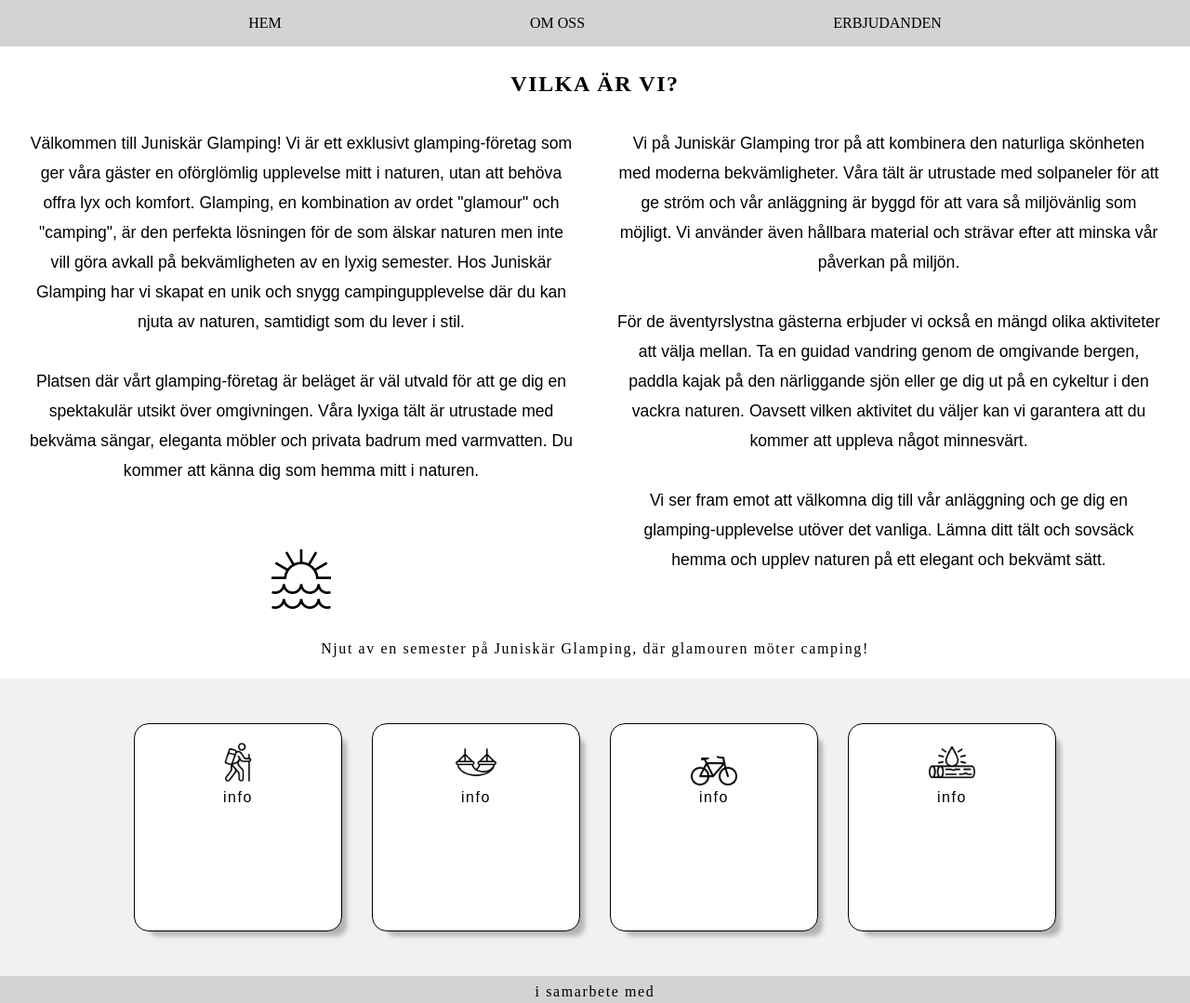
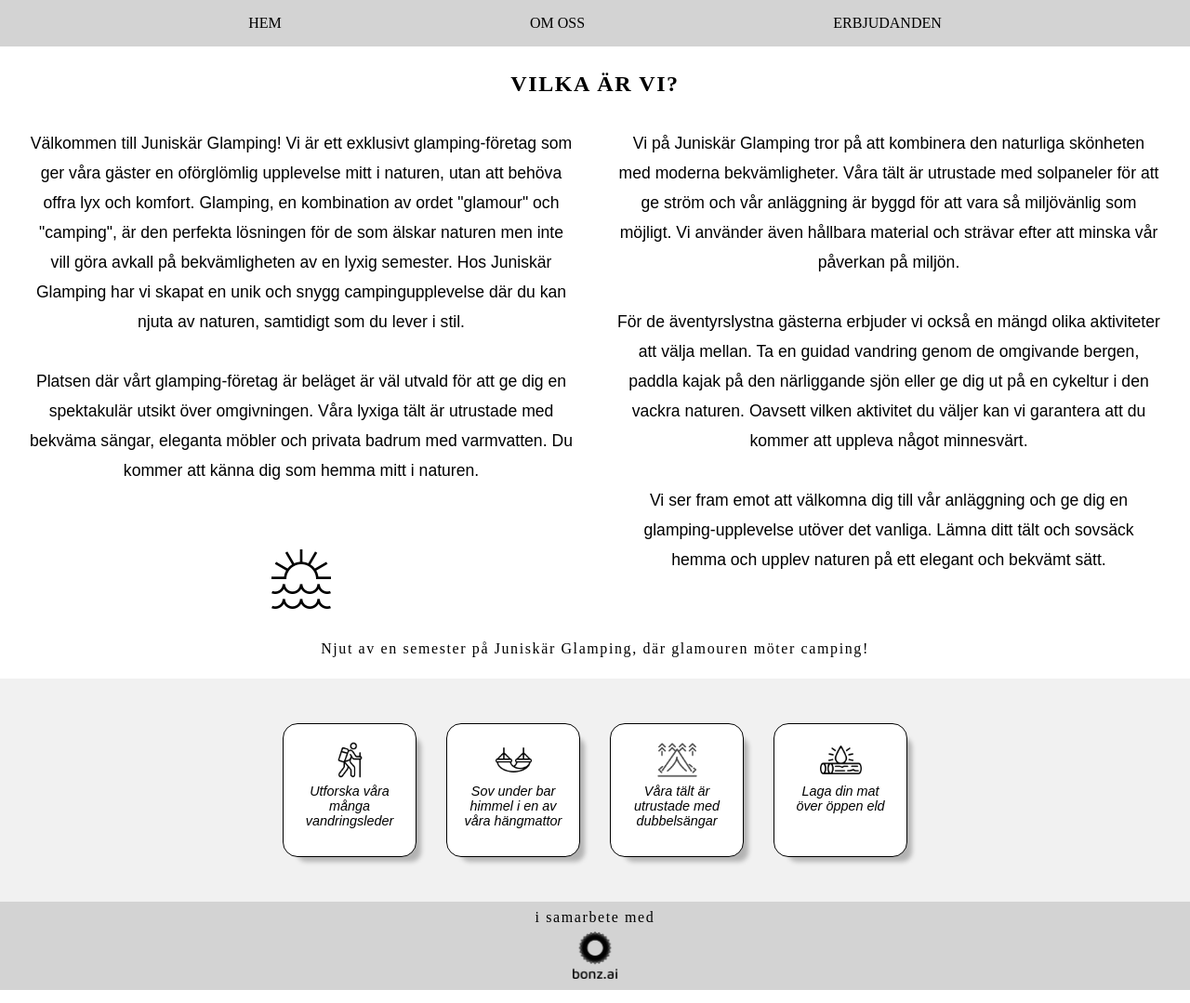
Before and after one commit to rebeckaelin/slutuppgift-HTML-CSS, a plain HTML site: page about.html in a window 1280 px wide. Shown: the top 1079 px of the page at 93% size. Drawn offline with Linux system fonts and the light colour scheme; a web font is replaced by a local one.

Commit message:
done with facilities

```diff
--- a/about.html
+++ b/about.html
@@ -44,19 +44,19 @@
     <aside class="facilities">
         <figure class="facilities__box">
             <img class="facilities__icon" src="./assets/ikoner/hiking_9241479.png" alt="hiking_icon">
-            <figcaption class="facilities_desc">info</figcaption>
+            <figcaption class="facilities_desc">Utforska våra många vandringsleder</figcaption>
         </figure>
         <figure class="facilities__box">
-            <img class="facilities__icon" src="./assets/ikoner/7648572_hammock_beach_holiday_summer_icon.png" alt="stars_icon">
-            <figcaption class="facilities_desc">info</figcaption>
+            <img class="facilities__icon" src="./assets/ikoner/7648572_hammock_beach_holiday_summer_icon.png" alt="hamock_icon">
+            <figcaption class="facilities_desc">Sov under bar himmel i en av våra hängmattor</figcaption>
         </figure>
         <figure class="facilities__box">
-            <img class="facilities__icon" src="./assets/ikoner/172573_bicycle_icon.png" alt="bicycle_icon">
-            <figcaption class="facilities_desc">info</figcaption>
+            <img class="facilities__icon" src="./assets/ikoner/1076732_adventure_camping_forest_lake_mountains_icon.png" alt="tent_icon">
+            <figcaption class="facilities_desc">Våra tält är utrustade med dubbelsängar</figcaption>
         </figure>
         <figure class="facilities__box">
             <img class="facilities__icon" src="./assets/ikoner/3687835_adventure_burn_campfire_heat_icon.png" alt="campfire_icon">
-            <figcaption class="facilities_desc">info</figcaption>
+            <figcaption class="facilities_desc">Laga din mat över öppen eld</figcaption>
         </figure>
     </aside>
 
--- a/style.css
+++ b/style.css
@@ -182,19 +182,26 @@ header {
     background-color: rgb(241, 241, 241);
     display: flex;
     flex-wrap: wrap;
+
     padding: 2rem;
     align-items: center;
     justify-content: center;
     font-family: var(--p_font);
-    letter-spacing: var(--letter_spa);
+    /* letter-spacing: var(--letter_spa); */
+    font-size: .9rem;
 }
 
 .facilities__box {
     border: solid .1rem black;
     border-radius: 1rem;
     background-color: white;
-    width: clamp(7rem,40%,14rem);
-    aspect-ratio: 1/1;
+    width: 144px;
+    height: 144px;
+    /* width: clamp(7rem,41%,10rem);*/
+    /* aspect-ratio: 1/1;  */
+    /* flex-basis: 40%; */
+    /* align-self: stretch; */
+    font-style: italic;
     padding: 1rem;
     text-align: center;
     margin: 1rem;
@@ -202,7 +209,7 @@ header {
 }
 
 .facilities__icon {
-    width: 50px;
+    width: 45px;
 }
 
 /* MEDIA QUERYS */
```
